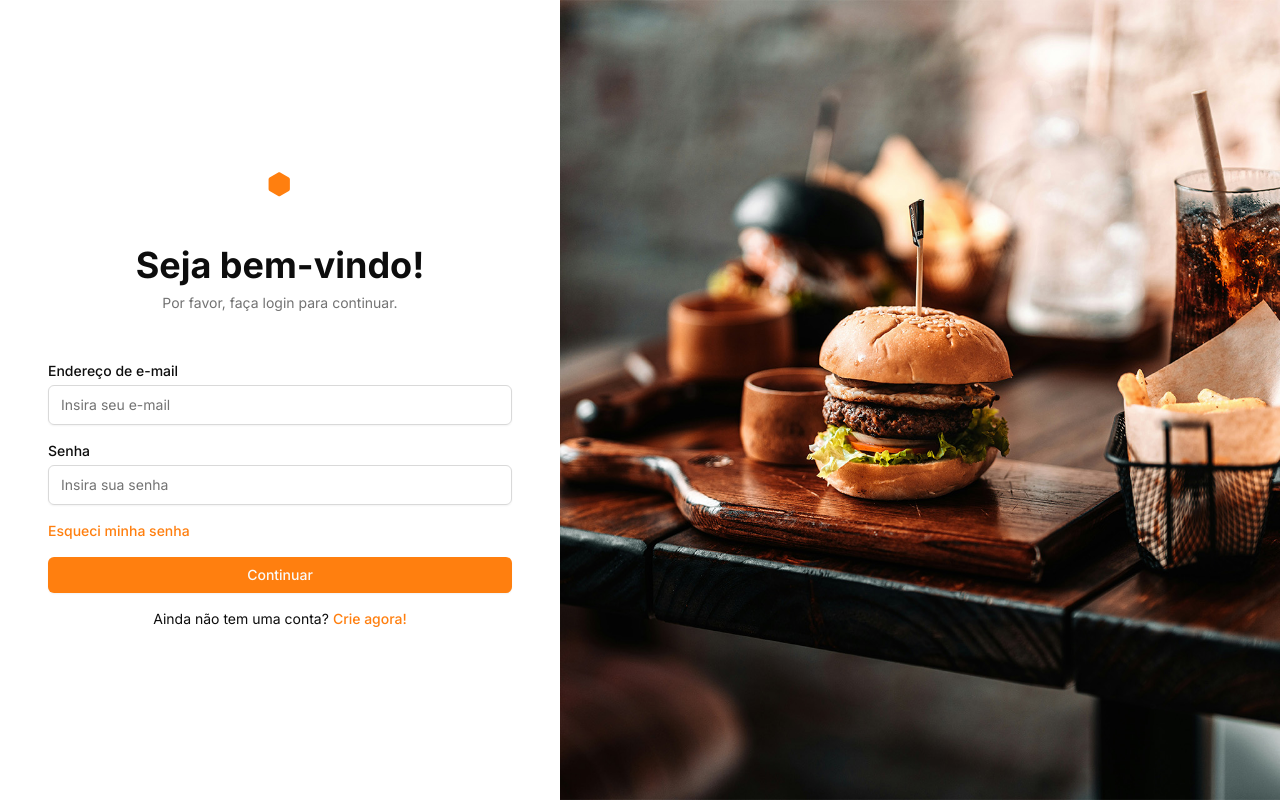
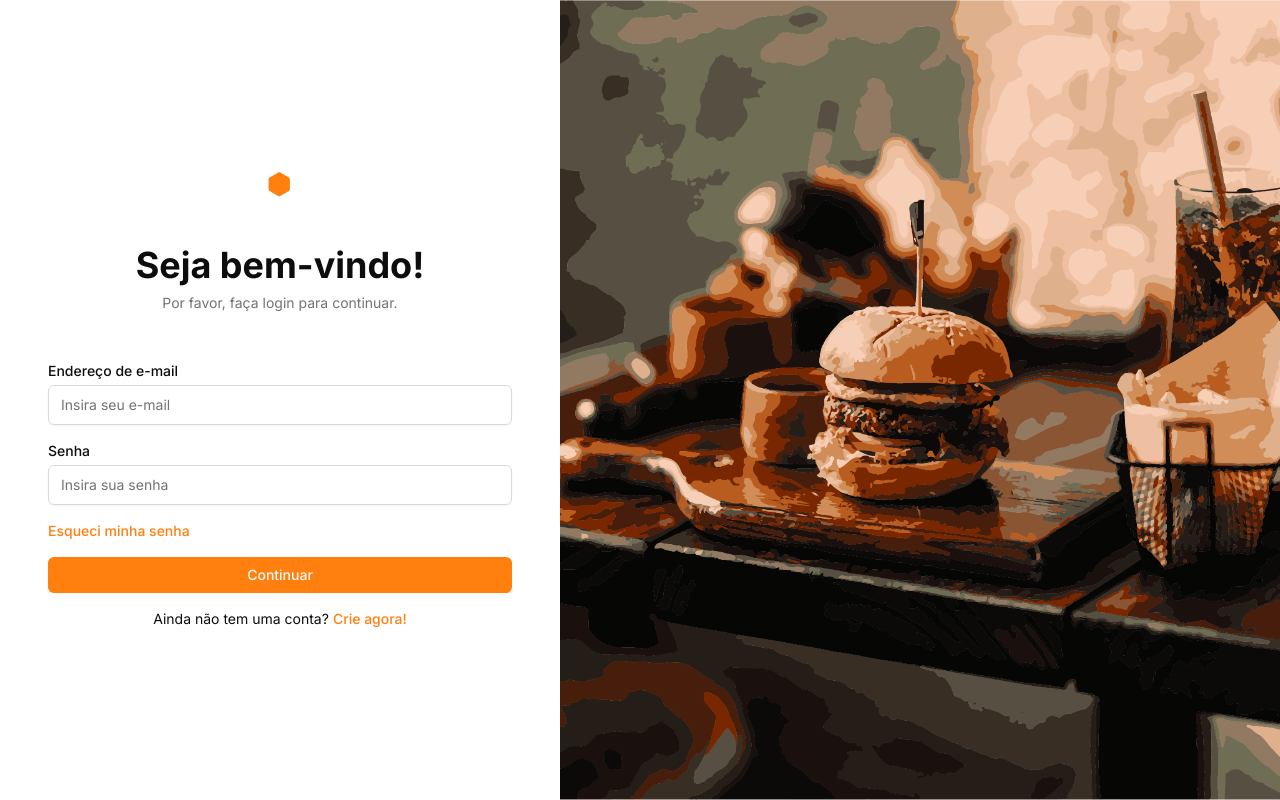
Before and after one commit to diogo-kappaun/food-explorer-web, a React (Vite) app: page / in a window 1280 px wide. Built offline with nearby package versions, Linux system fonts and the light colour scheme.

Commit message:
:truck: chore: Add new banner images

```diff
--- a/src/pages/SignIn.jsx
+++ b/src/pages/SignIn.jsx
@@ -107,7 +107,7 @@ export function SignIn() {
         </Form.Root>
       </div>
 
-      <div className="hidden h-screen bg-[url('/src/assets/auth-banner.jpg')] bg-cover bg-center lg:block" />
+      <div className="hidden h-screen bg-[url('/src/assets/auth-banner1.png')] bg-cover bg-center lg:block" />
     </div>
   )
 }
--- a/src/pages/SignUp.jsx
+++ b/src/pages/SignUp.jsx
@@ -183,7 +183,7 @@ export function SignUp() {
         </Form.Root>
       </div>
 
-      <div className="hidden h-screen bg-[url('/src/assets/auth-banner.jpg')] bg-cover bg-center lg:block" />
+      <div className="hidden h-screen bg-[url('/src/assets/auth-banner1.png')] bg-cover bg-center lg:block" />
     </div>
   )
 }
```
Also changed, not shown: src/assets/auth-banner1.png (added), src/assets/banner.png (added).
